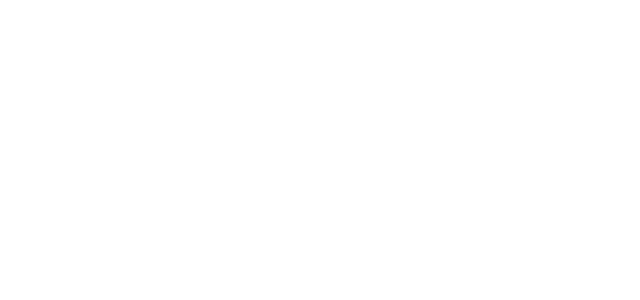
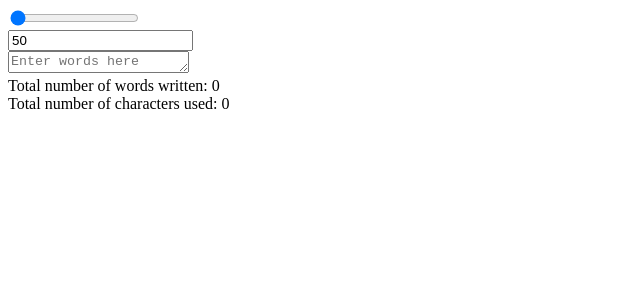
Before and after one commit to shankar-vanapalli/Implementation-React-Proctored-Test--13-06-2022---React-Word-Counter---bcy6vu0ig7k2, a React app: page / in a window 1280 px wide. Shown: the top 300 px of the page, without its empty margins (0-640 px from the left). Built offline with nearby package versions, Linux system fonts and the light colour scheme.

Commit message:
Commited Changes!!!

```diff
--- a/src/components/App.js
+++ b/src/components/App.js
@@ -1,13 +1,12 @@
-import React from 'react'
-import '../styles/App.css';
+import React from "react";
+import "../styles/App.css";
+import Ground from "./Ground";
 const App = () => {
-
-
   return (
     <div id="main">
+      <Ground />
     </div>
-  )
-}
-
+  );
+};
 
 export default App;
--- /dev/null
+++ b/src/components/Ground.js
@@ -0,0 +1,67 @@
+import React, { useState } from "react";
+
+const Ground = () => {
+  const [limit, setLimit] = useState(50);
+  const [text, setText] = useState("");
+  const [range, setRange] = useState("16");
+
+  const limitHandler = (e) => {
+    setLimit(e.target.value);
+  };
+  const textHandler = (e) => {
+    if (text.length < limit) {
+      setText(e.target.value);
+    }
+  };
+  const rangeHandler = (e) => {
+    setRange(e.target.value);
+  };
+  // const style = {
+  //   height: `${range}px`
+  // };
+  return (
+    <div>
+      <div>
+        <input
+          type="range"
+          onInput={rangeHandler}
+          defaultValue={range}
+          id="fontSize-input"
+          min="16"
+          max="32"
+        />
+      </div>
+      <div>
+        <input
+          type="number"
+          id="char-limit-input"
+          value={limit}
+          onChange={limitHandler}
+        />
+      </div>
+      <div>
+        <textarea
+          style={{
+            height: `${range}px`
+          }}
+          placeholder="Enter words here"
+          onChange={textHandler}
+          value={text}
+        />
+      </div>
+      <div id="word-counter">
+        Total number of words written:{" "}
+        {text.length !== 0
+          ? text.split(" ").filter(function (n) {
+              return n !== "";
+            }).length
+          : 0}
+      </div>
+      <div id="char-counter">
+        Total number of characters used: {text.length !== 0 ? text.length : 0}
+      </div>
+    </div>
+  );
+};
+
+export default Ground;
```
Also changed, not shown: package.json (line endings or trailing spaces), 1 other file (tests, documents, lock files or other folders).
